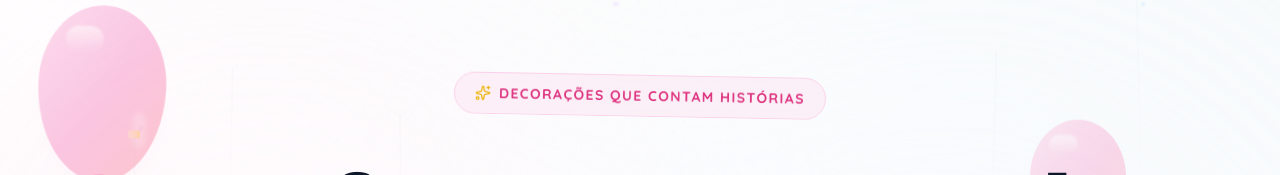
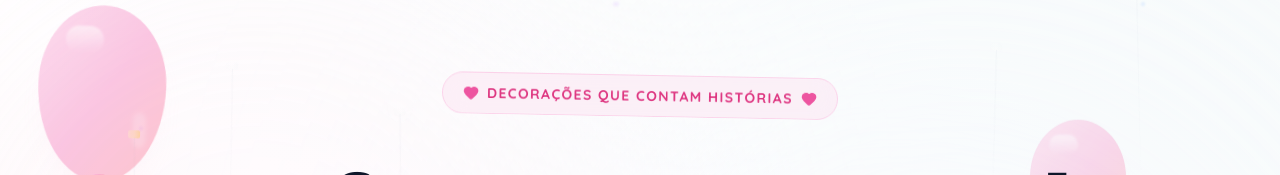
Before and after one commit to magnomartinelli/dhfestannca, a React (Vite) app: page / in a window 1280 px wide. Shown: the top 175 px of the page. Built offline with nearby package versions, Linux system fonts and the light colour scheme.

Commit message:
melhorias de rodapé

```diff
--- a/App.tsx
+++ b/App.tsx
@@ -85,13 +85,21 @@ const App: React.FC = () => {
           <p className="text-slate-500 text-xs md:text-sm font-medium max-w-xs mx-auto md:max-w-none">
             © {new Date().getFullYear()} dhFestannça. <br className="md:hidden" /> Criando memórias que duram para sempre.
           </p>
-          <div className="mt-8 flex justify-center gap-4 md:gap-8 text-slate-300 grayscale opacity-40 text-[8px] md:text-[10px] font-bold tracking-[0.2em] md:tracking-[0.4em] uppercase">
+
+          <div className="mt-8 flex justify-center gap-4 md:gap-8 text-pink-400/80 text-[10px] md:text-xs font-bold tracking-[0.2em] md:tracking-[0.4em] uppercase">
             <div>CRIATIVIDADE</div>
             <div>•</div>
             <div>DESIGN</div>
             <div>•</div>
             <div>AFETO</div>
           </div>
+
+          <button
+            onClick={() => window.scrollTo({ top: 0, behavior: 'smooth' })}
+            className="mt-12 text-slate-400 hover:text-pink-500 text-xs font-semibold tracking-widest uppercase transition-colors"
+          >
+            Voltar ao topo
+          </button>
         </footer>
 
       </main>
--- a/components/Hero.tsx
+++ b/components/Hero.tsx
@@ -9,8 +9,9 @@ const Hero: React.FC<HeroProps> = ({ onCtaClick }) => {
   return (
     <section className="relative w-full pt-12 md:pt-20 pb-20 md:pb-28 flex flex-col items-center text-center px-4 overflow-hidden">
       <div className="inline-flex items-center gap-2 px-4 md:px-5 py-2 md:py-2.5 rounded-full bg-pink-100/60 border border-pink-200 text-pink-600 text-[10px] md:text-sm font-bold tracking-widest uppercase mb-6 md:mb-10 animate-float-slow backdrop-blur-md">
-        <Sparkles size={16} className="text-yellow-500" />
+        <Heart size={16} className="text-pink-500 fill-pink-500" />
         Decorações que Contam Histórias
+        <Heart size={16} className="text-pink-500 fill-pink-500" />
       </div>
 
       <h1 className="text-4xl md:text-7xl lg:text-8xl font-black text-slate-900 leading-[1.2] md:leading-[1.1] mb-6 md:mb-8 font-display tracking-tight">
```
Also changed, not shown: 1 other file (tests, documents, lock files or other folders). Lines whose indentation alone changed are shown as unchanged.
